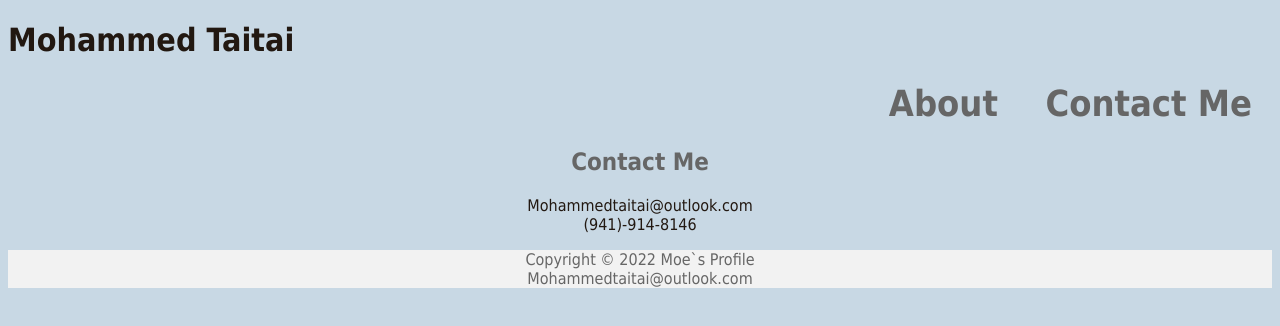
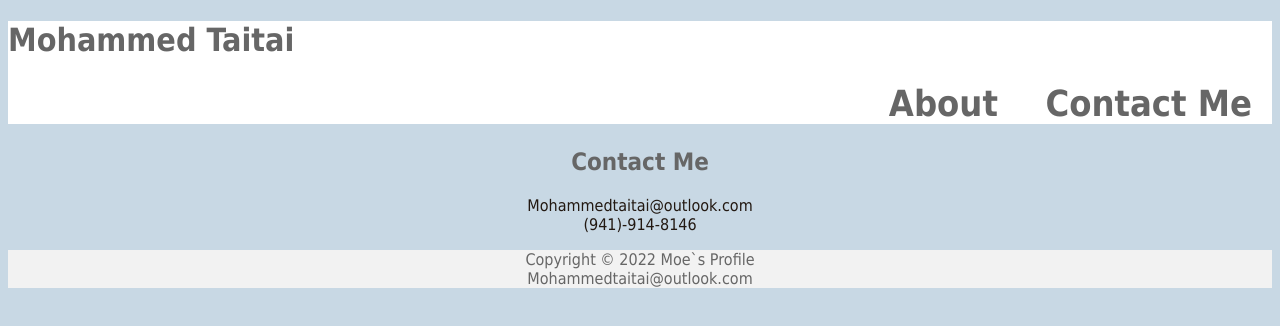
Before and after one commit to Taitai76/my-personal-website, a plain HTML site: page contactMe.html in a window 1280 px wide. Drawn offline with Linux system fonts and the light colour scheme.

Commit message:
Fixed header style

```diff
--- a/contactMe.html
+++ b/contactMe.html
@@ -6,7 +6,7 @@
     <title>Moe`s Personal Website</title>
 </head>
 <body>
-    <header>
+    <div class="topStyle">
         <h1>Mohammed Taitai</h1>
         <nav>
             <ul>
@@ -14,7 +14,7 @@
             <li><a href="contactMe.html">Contact Me</a></li>
         </ul>
     </nav>
-    </header>
+    </div>
     <h2>Contact Me</h2>
     <p>Mohammedtaitai@outlook.com <br> (941)-914-8146</p>
 </body>
```
